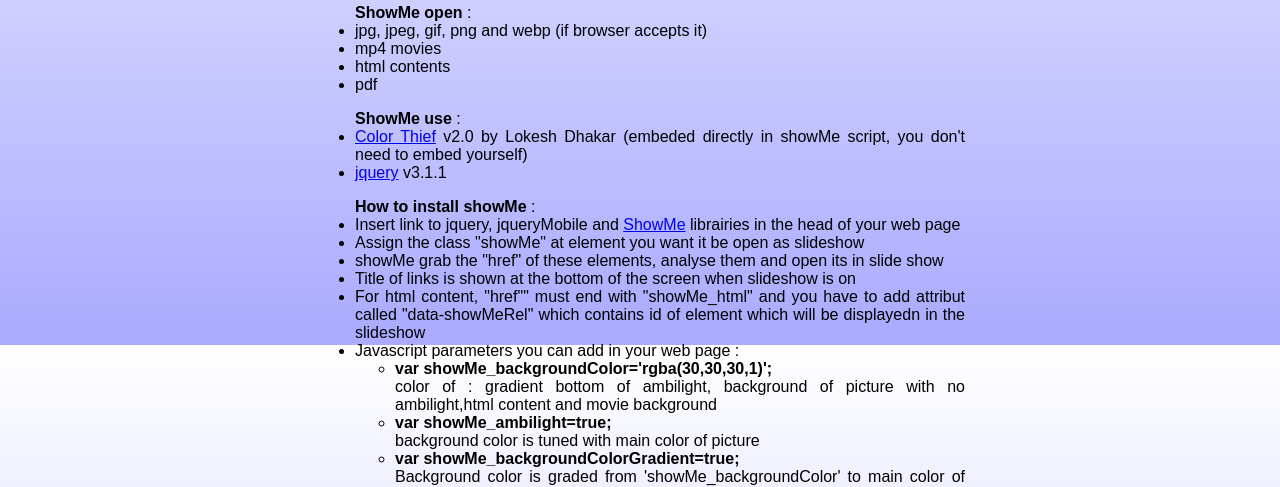
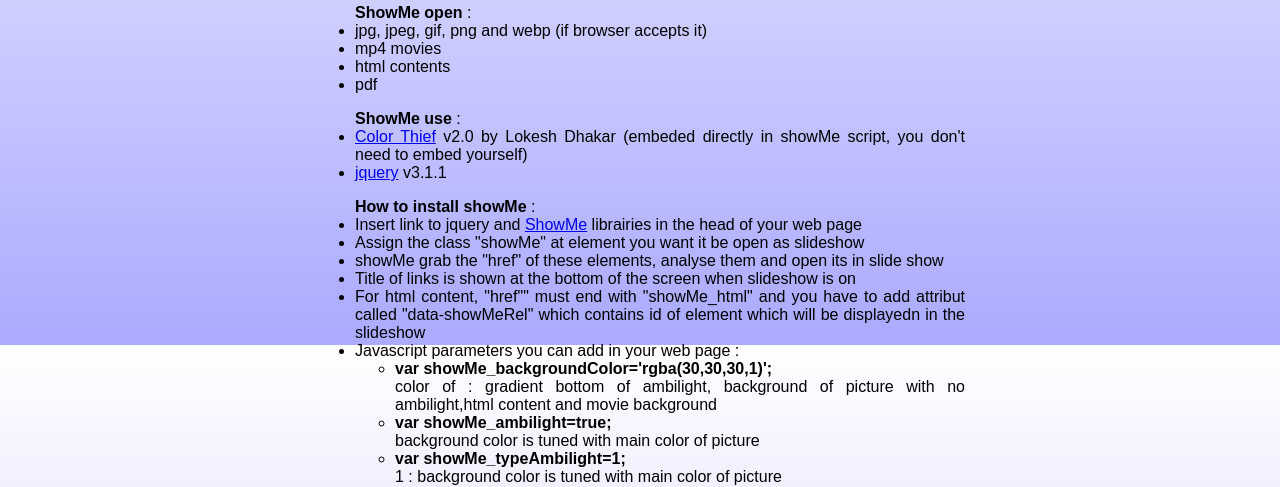
Before and after one commit to jeromax2/showMe.js, a plain HTML site: page index.html in a window 1280 px wide. Shown: the part 455-942 px from the top of the page. Drawn offline with Linux system fonts and the light colour scheme.

Commit message:
Add files via upload

```diff
--- a/index.html
+++ b/index.html
@@ -86,7 +86,7 @@ Download the latest <a href="https://github.com/jeromax2/showMe.js">showMe.js</a
 	<li><a href="https://jquery.com">jquery</a> v3.1.1 </li>
 </ul>
 <ul><strong>How to install showMe</strong> :
-	<li>Insert link to jquery, jqueryMobile and <a href="https://github.com/jeromax2/showMe.js">ShowMe</a> librairies in the head of your web page</li>
+	<li>Insert link to jquery and <a href="https://github.com/jeromax2/showMe.js">ShowMe</a> librairies in the head of your web page</li>
 	<li>Assign the class "showMe" at element you want it be open as slideshow</li>
 	<li>showMe grab the "href" of these elements, analyse them and open its in slide show</li>
 	<li>Title of links is shown at the bottom of the screen when slideshow is on</li>
@@ -97,6 +97,10 @@ Download the latest <a href="https://github.com/jeromax2/showMe.js">showMe.js</a
 		</li>
 		<li><b>var showMe_ambilight=true;</b><br>
 			background color is tuned with main color of picture
+		</li>
+		<li><b>var showMe_typeAmbilight=1;</b><br>
+			1 : background color is tuned with main color of picture<br>
+			2 : the same picture whith blur effect is used to fill the background (slow)
 		</li>
 		<li><b>var showMe_backgroundColorGradient=true;</b><br>
 			Background color is graded from 'showMe_backgroundColor' to main color of picture if showMe_ambilight is true
--- a/showMe.js
+++ b/showMe.js
@@ -331,7 +331,7 @@ function setAmbilightElement2(pNum,pElement){
 				backgroundAttachment:'fixed',
 				backgroundPosition:'center center',
 				backgroundSize:'cover',
-				filter:'blur(200px)'
+				filter:'blur(150px)'
 				};
 		$(pElement+'>div').css(styles);
 	}
```
